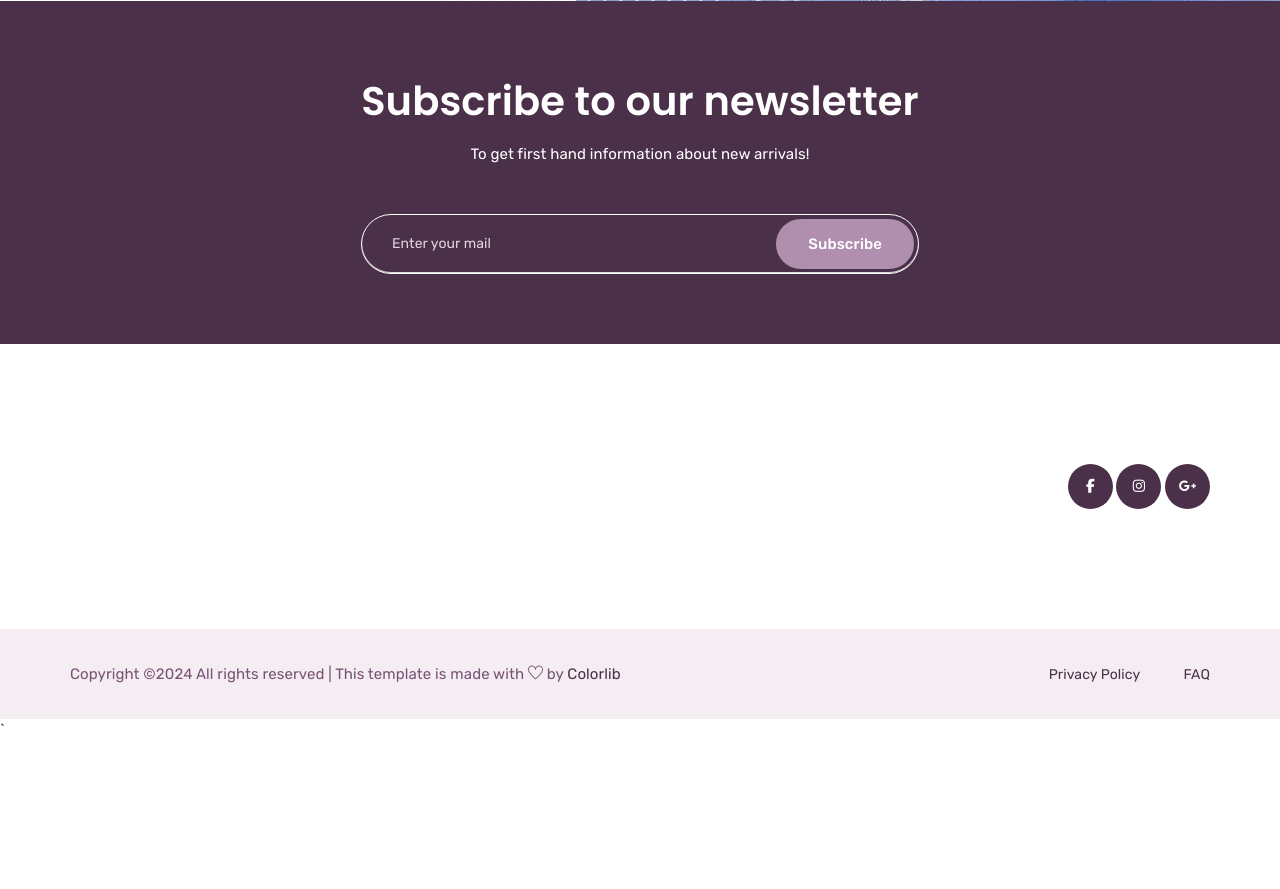
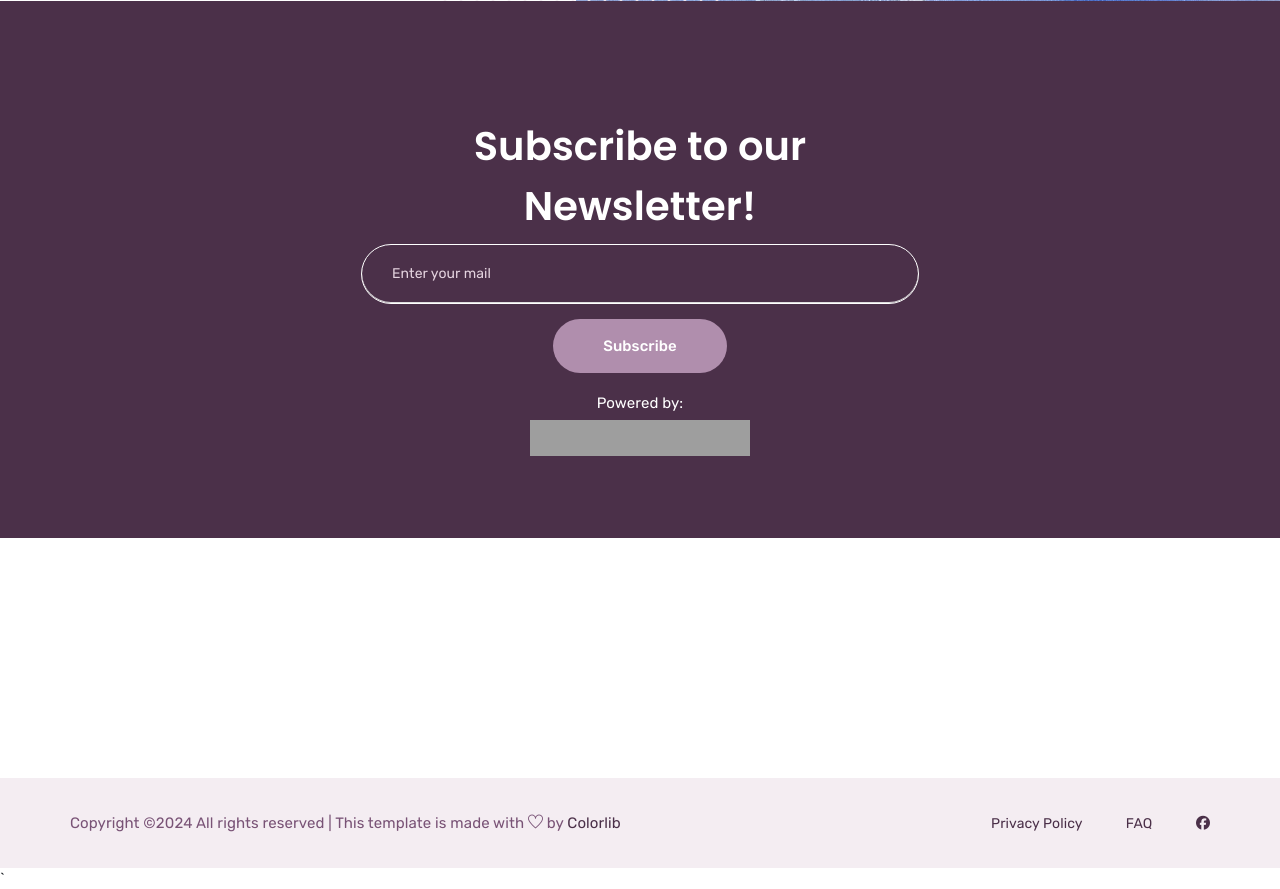
Before and after one commit to ClaudiaInSweden/hanneles_art_gallery, a Django app: page / in a window 1280 px wide. Shown: the part 685-1574 px from the top of the page. Before the commit the page ends 1411 px from the top, so only its background shows below. Run offline with Django 3.2, Linux system fonts and the light colour scheme; some libraries are stand-ins or nearby versions; grey boxes are pictures that could not be loaded.

Commit message:
Add Mailchimp newsletter subscription form

```diff
--- a/home/templates/home/index.html
+++ b/home/templates/home/index.html
@@ -25,17 +25,57 @@
     </section>
     <!-- banner part start-->
 
+
     <!-- subscribe part here -->
     <section class="subscribe_part section_padding">
         <div class="container">
             <div class="row justify-content-center">
                 <div class="col-lg-8">
                     <div class="subscribe_part_content">
-                        <h2>Subscribe to our newsletter</h2>
-                        <p>To get first hand information about new arrivals!</p>
+                        <div id="mc_embed_shell">
+                            <div id="mc_embed_signup">
                                 <div class="subscribe_form">
-                            <input type="email" placeholder="Enter your mail">
-                            <a href="#" class="btn_1">Subscribe</a>
+                                    <h2>Subscribe to our Newsletter!</h2>
+                                    <form
+                                        action="https://herokuapp.us21.list-manage.com/subscribe/post?u=88090f70b333bca43697bfe49&amp;id=70e54690fe&amp;f_id=0012f2e6f0"
+                                        method="post" id="mc-embedded-subscribe-form" name="mc-embedded-subscribe-form"
+                                        class="validate" target="_blank">
+                                        <div id="mc_embed_signup_scroll">
+                                            <div class="mc-field-group">
+                                                <input type="email" name="EMAIL" class="required email" id="mce-EMAIL"
+                                                    required="" value="" placeholder="Enter your mail"></div>
+                                            <div id="mce-responses" class="clear foot">
+                                                <div class="response" id="mce-error-response" style="display: none;">
+                                                </div>
+                                                <div class="response" id="mce-success-response" style="display: none;">
+                                                </div>
+                                            </div>
+                                            <div aria-hidden="true" style="position: absolute; left: -5000px;">
+                                                /* real people should not fill this in and expect good things - do not
+                                                remove this or risk form bot signups */
+                                                <input type="text" name="b_88090f70b333bca43697bfe49_70e54690fe"
+                                                    tabindex="-1" value="">
+                                            </div>
+                                            <div class="optionalParent">
+                                                <div class="clear foot">
+                                                    <input type="submit" name="subscribe" id="mc-embedded-subscribe"
+                                                        class="button" value="Subscribe">
+                                                   <p>Powered by:</p>
+                                                        <p style="margin: 0px auto;"><a href="http://eepurl.com/iIUFVE"
+                                                            title="Mailchimp - email marketing made easy and fun">
+                                                            <span
+                                                                style="display: inline-block; background-color: transparent; border-radius: 4px;">
+                                                                <img class="refferal_badge"
+                                                                    src="https://digitalasset.intuit.com/render/content/dam/intuit/mc-fe/en_us/images/intuit-mc-rewards-text-light.svg"
+                                                                    alt="Intuit Mailchimp"
+                                                                    style="width: 220px; height: 40px; display: flex; padding: 2px 0px; justify-content: center; align-items: center;"></span></a>
+                                                    </p>
+                                                </div>
+                                            </div>
+                                        </div>
+                                    </form>
+                                </div>
+                            </div>
                         </div>
                     </div>
                 </div>
@@ -43,22 +83,12 @@
         </div>
     </section>
     <!-- subscribe part end -->
+
     <!--::footer_part start::-->
     <footer class="footer_part">
         <div class="footer_iner">
             <div class="container">
-                    <div class="row justify-content-between align-items-center">
-                        <div class="col-lg-8">
 
-                        </div>
-                        <div class="col-lg-4">
-                            <div class="social_icon">
-                                <a href="#"><i class="fab fa-facebook-f"></i></a>
-                                <a href="#"><i class="fab fa-instagram"></i></a>
-                                <a href="#"><i class="fab fa-google-plus-g"></i></a>
-                            </div>
-                        </div>
-                    </div>
             </div>
         </div>
 
@@ -73,6 +103,7 @@
                             <div class="copyright_link">
                                 <a href="#">Privacy Policy</a>
                                 <a href="#">FAQ</a>
+                                <a href="#"><i class="fab fa-facebook"></i></a>
                             </div>
                         </div>
                     </div>
@@ -82,3 +113,8 @@
     </footer>
     <!--::footer_part end::-->
 {% endblock %}
+{% block mailchimpjs %}
+<script type="text/javascript" src="//s3.amazonaws.com/downloads.mailchimp.com/js/mc-validate.js"></script>
+<script type="text/javascript">(function($) {window.fnames = new Array(); window.ftypes = new Array();fnames[0]='EMAIL';ftypes[0]='email';fnames[1]='FNAME';ftypes[1]='text';fnames[2]='LNAME';ftypes[2]='text';fnames[3]='ADDRESS';ftypes[3]='address';fnames[4]='PHONE';ftypes[4]='phone';fnames[5]='BIRTHDAY';ftypes[5]='birthday';}(jQuery));var $mcj = jQuery.noConflict(true);</script></div>
+
+{% endblock %}
--- a/static/css/base.css
+++ b/static/css/base.css
@@ -59,8 +59,7 @@ hr {
 }
 
 /* Add mouse pointer to category & format dropdown lists and refresh/delete icons in cart */
-.update-link,
-.remove-item,
+
 .pointer {
     cursor: pointer;
 }
@@ -153,16 +152,6 @@ hr {
     color: #795376 !important;
 }
 
-@media only screen and (min-width: 992px) and (max-width: 1200px) {
-    /* line 79, /Applications/MAMP/htdocs/old/palash/cl/shop_html/sass/_banner.scss */
-    .banner_part .banner_img {
-      max-width: 55%;
-      max-height: 420px;
-      top: auto;
-      bottom: 0;
-      z-index: -1;
-    }
-  }
 
 @media only screen and (max-width: 350px) {
     .show-total {
@@ -173,3 +162,25 @@ hr {
         padding: 0.5rem 0.5rem;
     }
 }
+
+#mc-embedded-subscribe {
+
+    display: inline-block;
+    margin-top: 1em;
+    margin-bottom: 1em;
+    max-width: fit-content;
+    padding: 17px 50px;
+    border-radius: 50px;
+    background-color: #B08EAD;
+    border: 0;
+    font-size: 15px;
+    font-weight: 500;
+    -webkit-transition: 0.5s;
+    transition: 0.5s;
+    text-transform: capitalize;
+    color: #fff;
+    &:hover{
+        background-color: #fff;
+        color: #795376;
+    }
+}
--- a/templates/base.html
+++ b/templates/base.html
@@ -197,11 +197,11 @@
             <script src="{% static 'js/slick.min.js' %}"></script>
             <script src="{% static 'js/jquery.counterup.min.js' %}"></script>
             <script src="{% static 'js/waypoints.min.js' %}"></script>
-            <script src="{% static 'js/contact.js' %}"></script>
-            <script src="{% static 'js/jquery.ajaxchimp.min.js' %}"></script>
+            <!-- <script src="{% static 'js/contact.js' %}"></script>
+            <script src="{% static 'js/jquery.ajaxchimp.min.js' %}"></script> -->
             <script src="{% static 'js/jquery.form.js' %}"></script>
             <script src="{% static 'js/jquery.validate.min.js' %}"></script>
-            <script src="{% static 'js/mail-script.js' %}"></script>
+            <!-- <script src="{% static 'js/mail-script.js' %}"></script> -->
             <!-- custom js -->
             <script src="{% static 'js/custom.js' %}"></script>
             <script src="https://cdnjs.cloudflare.com/ajax/libs/waypoints/4.0.1/jquery.waypoints.min.js"></script>
```
Lines whose indentation alone changed are shown as unchanged.
